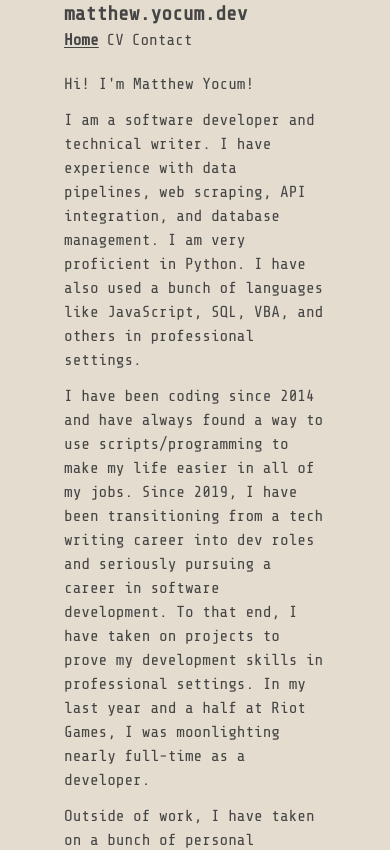
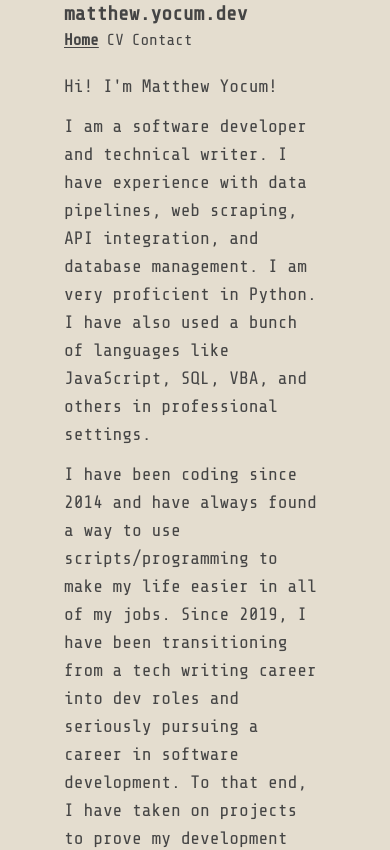
Before and after one commit to platonicLiquid/personal-website, a React (Vite) app in the folder my-website/: page / in a window 390 px wide. Shown: the top 850 px of the page. Built offline with nearby package versions, Linux system fonts and the light colour scheme.

Commit message:
responsive text size

```diff
--- a/my-website/src/index.css
+++ b/my-website/src/index.css
@@ -114,6 +114,12 @@ body {
   fill: red;
 }
 
+@media (max-width: 800px) {
+  p {
+    @apply text-lg;
+  }
+}
+
 @media (max-width: 550px) {
   .hide-image {
     display: none;
```
